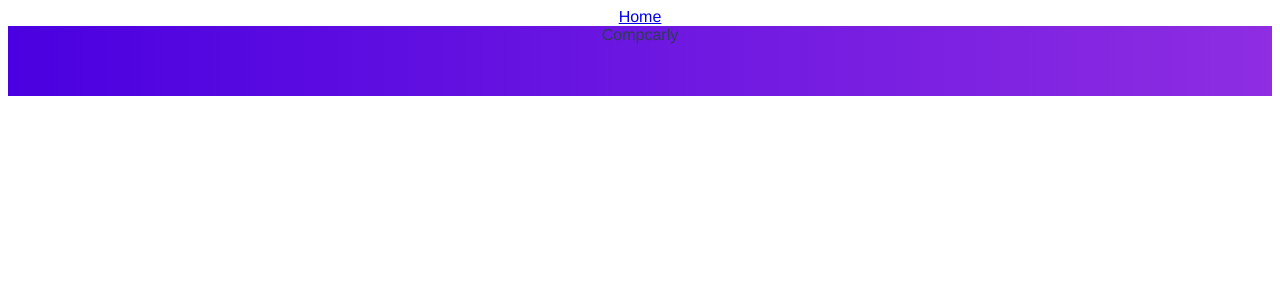
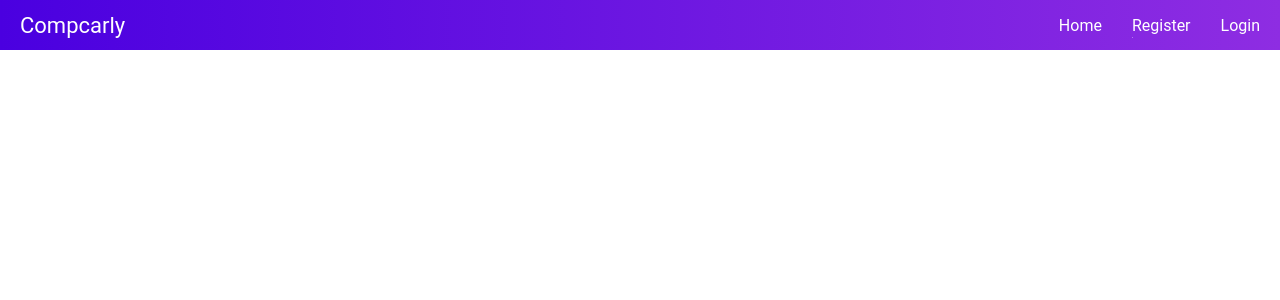
Before and after one commit to jstanislawczyk/compcar-frontend, a Vue app: page / in a window 1280 px wide. Shown: the top 300 px of the page. Built offline with nearby package versions, Linux system fonts and the light colour scheme.

Commit message:
Added icons switching

```diff
--- /dev/null
+++ b/scss/mixins/shapes.scss
@@ -0,0 +1,28 @@
+@import "../variables/colors";
+
+@mixin cross($height: 25px, $width: 25px, $background-color: $white, $thickness: 2px) {
+  display: flex;
+  flex-direction: column;
+  justify-content: center;
+  position: relative;
+  height: $height;
+  width: $width;
+  cursor: pointer;
+
+  &::before,
+  &::after {
+    position: absolute;
+    content: '';
+    width: 100%;
+    height: $thickness;
+    background-color: $background-color;
+  }
+
+  &::before {
+    transform: rotate(45deg);
+  }
+
+  &::after {
+    transform: rotate(-45deg);
+  }
+}
--- a/scss/variables/colors.scss
+++ b/scss/variables/colors.scss
@@ -1,2 +1,4 @@
 $violet: #4A00E0;
 $purple: #8E2DE2;
+$white: #FFF;
+$black: #000;
--- /dev/null
+++ b/scss/variables/devices.scss
@@ -0,0 +1,2 @@
+$tablet: 768px;
+$desktop-small: 1025px;
--- a/src/App.vue
+++ b/src/App.vue
@@ -1,20 +1,20 @@
 <template>
   <div id="app">
-    <div id="nav">
-      <router-link to="/">Home</router-link>
-    </div>
     <router-view/>
   </div>
 </template>
 
 <style lang="scss">
 
-#app {
-  font-family: Avenir, Helvetica, Arial, sans-serif;
+html, body {
+  height: 100%;
+  width: 100%;
+  margin: 0;
+  padding: 0;
+  font-family: 'Roboto', sans-serif;
   -webkit-font-smoothing: antialiased;
   -moz-osx-font-smoothing: grayscale;
   text-align: center;
-  color: #2C3E50;
 }
 
 </style>
--- a/src/components/Nav.vue
+++ b/src/components/Nav.vue
@@ -1,8 +1,26 @@
 <template>
   <nav class="nav">
-    <div class="nav__logo">Compcarly</div>
+    <div class="nav__logo">
+      <router-link to="/" class="nav__link">Compcarly</router-link>
+    </div>
     <div class="nav__links">
-      <div class="nav__link"></div>
+      <div class="nav__button">
+        <router-link to="/" class="nav__link nav__link--underlined">Home</router-link>
+      </div>
+      <div class="nav__button">
+        <router-link to="/register" class="nav__link nav__link--underlined">Register</router-link>
+      </div>
+      <div class="nav__button">
+        <router-link to="/login" class="nav__link nav__link--underlined">Login</router-link>
+      </div>
+    </div>
+    <div v-on:click="toggleMobileMenu" class="nav__links nav__links--mobile">
+      <div v-if="isMobileMenuClosed" class="nav__hamburger">
+        <div class="nav__bar"></div>
+        <div class="nav__bar"></div>
+        <div class="nav__bar"></div>
+      </div>
+      <div v-else class="nav__cross"></div>
     </div>
   </nav>
 </template>
@@ -10,14 +28,124 @@
 <script>
 export default {
   name: 'Nav',
+  data() {
+    return {
+      isMobileMenuClosed: true,
+    };
+  },
+  methods: {
+    toggleMobileMenu: function() {
+      this.isMobileMenuClosed = !this.isMobileMenuClosed;
+    },
+  },
 };
 </script>
 
 <style scoped lang="scss">
+  @import "scss/variables/colors";
   @import "scss/variables/gradients";
+  @import "scss/variables/devices";
+  @import "scss/mixins/shapes";
 
   .nav {
-    height: 70px;
+    display: flex;
+    justify-content: center;
+    align-items: center;
+    position: relative;
+    padding: 0 20px;
+    height: 50px;
     background: $violet-purple-gradient;
+
+    @media (min-width: $desktop-small)  {
+      justify-content: space-between;
+    }
+
+    &__logo {
+      font-size: 22px;
+    }
+
+    &__links {
+      display: none;
+
+      @media (min-width: $desktop-small)  {
+        display: flex;
+      }
+
+      &--mobile {
+        display: flex;
+
+        @media (min-width: $desktop-small)  {
+          display: none;
+        }
+      }
+    }
+
+    &__link {
+      text-decoration: none;
+      color: $white;
+
+      &--underlined {
+        display: block;
+        position: relative;
+        padding: .2em 0;
+        overflow: hidden;
+
+        &::after {
+          content: '';
+          position: absolute;
+          bottom: 0;
+          left: 0;
+          width: 100%;
+          height: 1px;
+          background-color: $white;
+          transition: opacity 300ms, transform 300ms;
+          opacity: 1;
+          transform: translate3d(-100%, 0, 0);
+        }
+
+        &:hover, &:focus {
+          &::after {
+            transform: translate3d(0, 0, 0);
+          }
+        }
+      }
+    }
+
+    &__button {
+      font-size: 16px;
+      color: $white;
+
+      &:not(:last-child) {
+        margin-right: 30px;
+      }
+    }
+
+    &__hamburger {
+      display: flex;
+      flex-direction: column;
+      justify-content: space-between;
+      position: absolute;
+      right: 0;
+      top: 50%;
+      transform: translate(-50%,-50%);
+      width: 25px;
+      height: 20px;
+      cursor: pointer;
+    }
+
+    &__bar {
+      width: 100%;
+      height: 2px;
+      background: $white;
+    }
+
+    &__cross {
+      @include cross();
+
+      position: absolute;
+      right: 0;
+      top: 50%;
+      transform: translate(-50%,-50%);
+    }
   }
 </style>
```
Also changed, not shown: .eslintrc.js.
